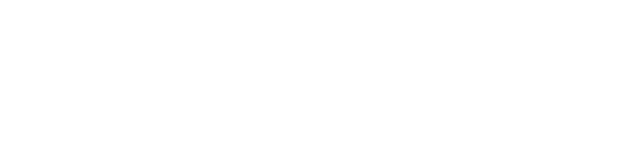
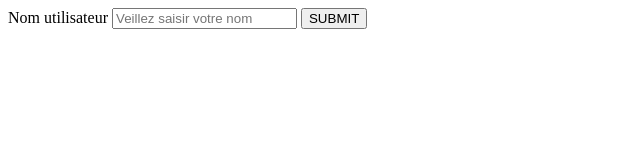
Before and after one commit to gus0660/exoFormulair, a plain HTML site: page index.html in a window 1280 px wide. Shown: the whole page, without its empty margins (0-640 px from the left). Drawn offline with Linux system fonts and the light colour scheme.

Commit message:
label, input et bouton submit dans index.js

```diff
--- a/index.html
+++ b/index.html
@@ -6,6 +6,10 @@
     <title>Document</title>
 </head>
 <body>
-
+    <form action="" method="post">
+        <label for="form-name">Nom utilisateur</label>
+        <input type="text" placeholder="Veillez saisir votre nom">
+        <button type="submit">SUBMIT</button>
+    </form>
 </body>
 </html>
```
